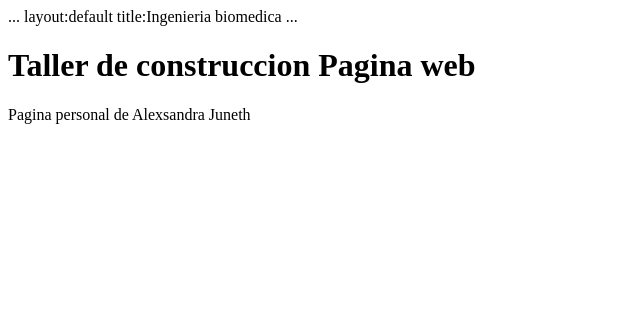
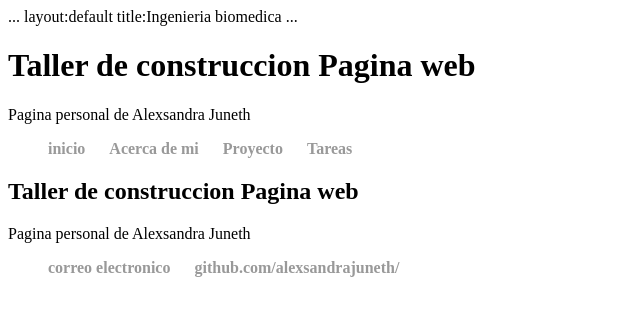
Before and after one commit to alexsandrajuneth/alexsandrajuneth.github.io, a Jekyll site: the page index.html, which Jekyll copies as it is, in a window 1280 px wide. Shown: the top 316 px of the page, without its empty margins (0-640 px from the left). Built offline with Jekyll 4.4.1, drawn with Linux system fonts in a browser that asks for light colours.

Commit message:
Update index.html

```diff
--- a/index.html
+++ b/index.html
@@ -7,3 +7,31 @@ title:Ingenieria biomedica
                   <h1>Taller de construccion Pagina web </h1>
                   <p>Pagina personal de Alexsandra Juneth</p>
              </div>
+<!DOCTYPE html>
+<html>
+      <head>
+             <title> Ingenieria Biomedica </title>
+      <head>
+      <body>
+             <nav>
+             <ul>
+                  <li><a href="/">inicio</a></li>
+                  <li><a href="/"about">Acerca de mi</a></li>
+                  <li><a href="/"project">Proyecto</a></li>
+                  <li><a href="/"hw">Tareas</a></li>
+             </ul>
+             </naw>
+             <div class="container">
+             <div class="blurb">
+                  <h1>Taller de construccion Pagina web </h1>
+                  <p>Pagina personal de Alexsandra Juneth</p>
+             </div>
+             </div>
+             <footer>
+             <ul>
+                     <li><a href="mailto:a20166068@pucp.edu.pe">correo electronico</a></li>
+                     <li><a href="https://github.com/alexsandrajuneth/">github.com/alexsandrajuneth/</a></li>
+             </ul>
+             </footer>
+             </body>
+             </html>
```
